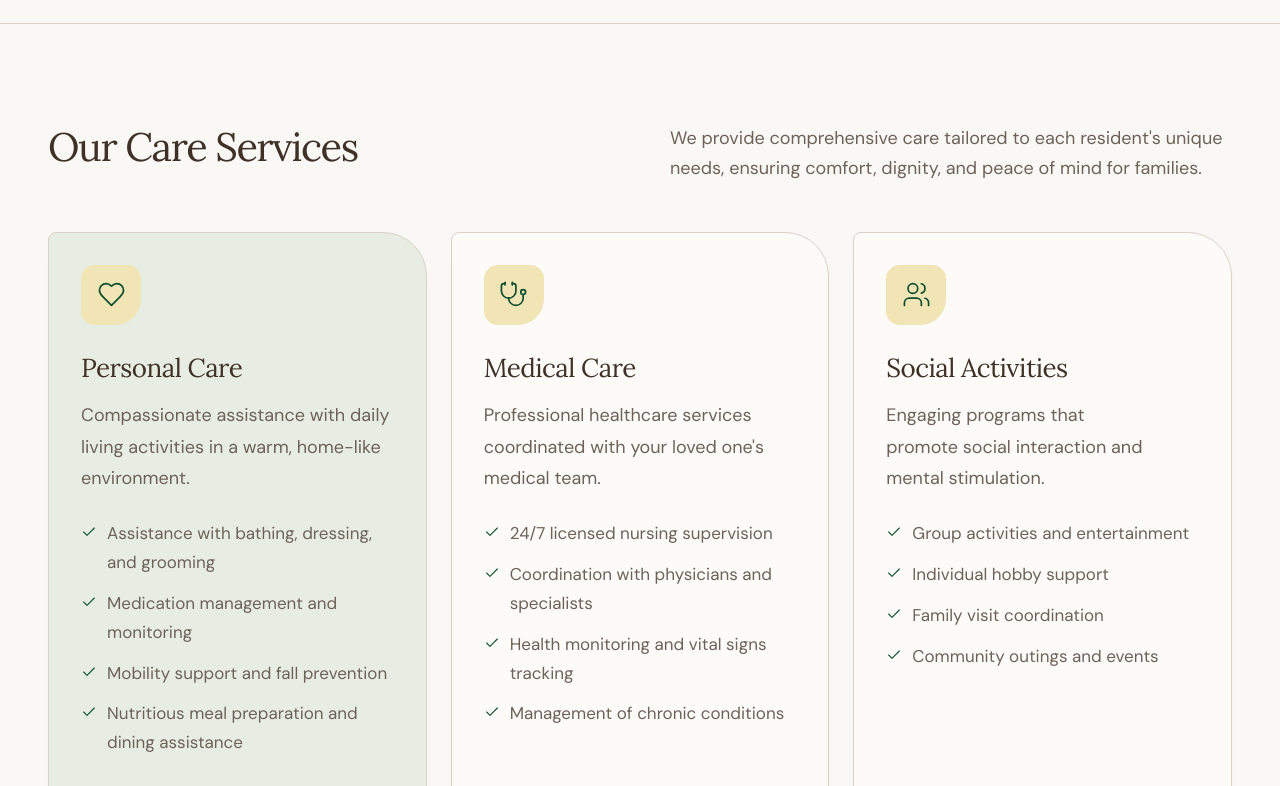
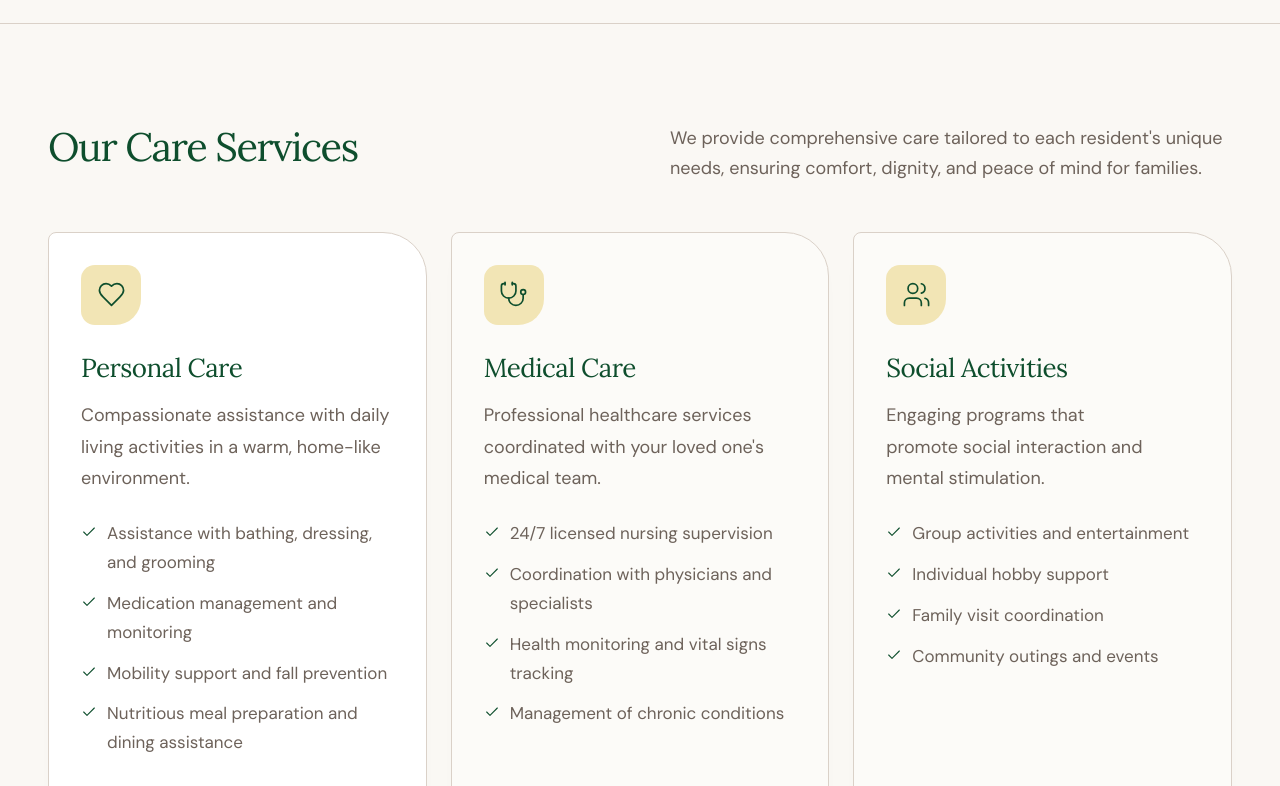
Before and after one commit to b3nzuk3/goldenDays_care, a React (Vite) app: page / in a window 1280 px wide. Shown: the part 874-1660 px from the top of the page. Built offline with nearby package versions, Linux system fonts and the light colour scheme; no server answers; the HTML template or start-up script is replaced by a standard one; a web font is replaced by a local one.

Commit message:
style(site): use white sections and dark green emphasis

```diff
--- a/src/index.css
+++ b/src/index.css
@@ -32,7 +32,7 @@
     --card-foreground: 26 23% 20%;
     --popover: 40 38% 98%;
     --popover-foreground: 26 23% 20%;
-    --soft-gray: 90 23% 91%;
+    --soft-gray: 0 0% 100%;
     --soft-gray-foreground: 149 69% 18%;
     --primary: 26 23% 20%;
     --primary-foreground: 40 38% 97%;
@@ -163,6 +163,11 @@ p a { text-decoration: underline; }
 .home-reasons li { display: flex; gap: 13px; margin-bottom: 20px; color: hsl(var(--muted-foreground)); font-size: 15px; }
 .home-reasons svg { color: hsl(var(--warm-accent)); flex-shrink: 0; margin-top: 4px; }
 .home-reasons strong { color: hsl(var(--foreground)); font-weight: 600; }
+/* Keep green emphasis on light surfaces, without recoloring photo or dark CTAs. */
+.home-page section:not(.home-hero):not(.home-visit) :is(h1, h2, h3, strong, b, .font-bold, .font-semibold),
+.editorial-page section:not(.bg-primary):not(.bg-trust-blue):not(.bg-gradient-to-br) :is(h1, h2, h3, strong, b, .font-bold, .font-semibold) {
+  color: hsl(var(--brand-green));
+}
 .testimonial-layout { display: grid; grid-template-columns: .8fr 1.2fr; gap: 90px; }
 .testimonial-layout h2 { max-width: 12ch; margin-bottom: 25px; }
 .testimonial-layout blockquote { font-family: 'Lora', Georgia, serif; font-size: clamp(1.4rem, 2.15vw, 1.9rem); line-height: 1.65; letter-spacing: -.02em; }
```
Also changed, not shown: 1 other file (tests, documents, lock files or other folders).
